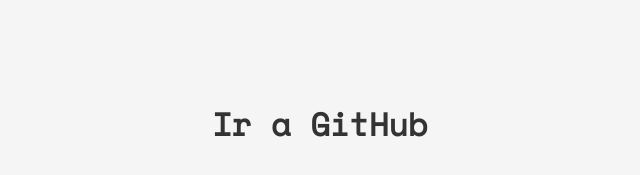
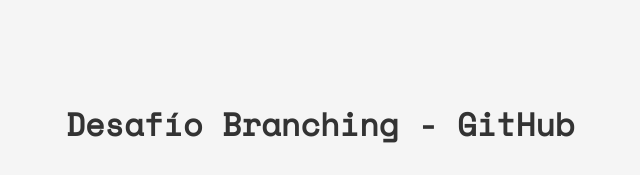
Before and after one commit to manuelbasaez/desafio-branching, a plain HTML site: page index.html in a window 1280 px wide. Shown: the top 175 px of the page, without its empty margins (320-960 px from the left). Drawn offline with nearby package versions, Linux system fonts and the light colour scheme.

Commit message:
Se modifica titulo del proyecto

```diff
--- a/index.html
+++ b/index.html
@@ -14,7 +14,7 @@
 <body>
 
   <div class="container">
-    <h1>Ir a GitHub</h1>
+    <h1>Desafío Branching - GitHub</h1>
 
     <!-- Imagen con link -->
     <a href="https://github.com/" target="_blank">
```
